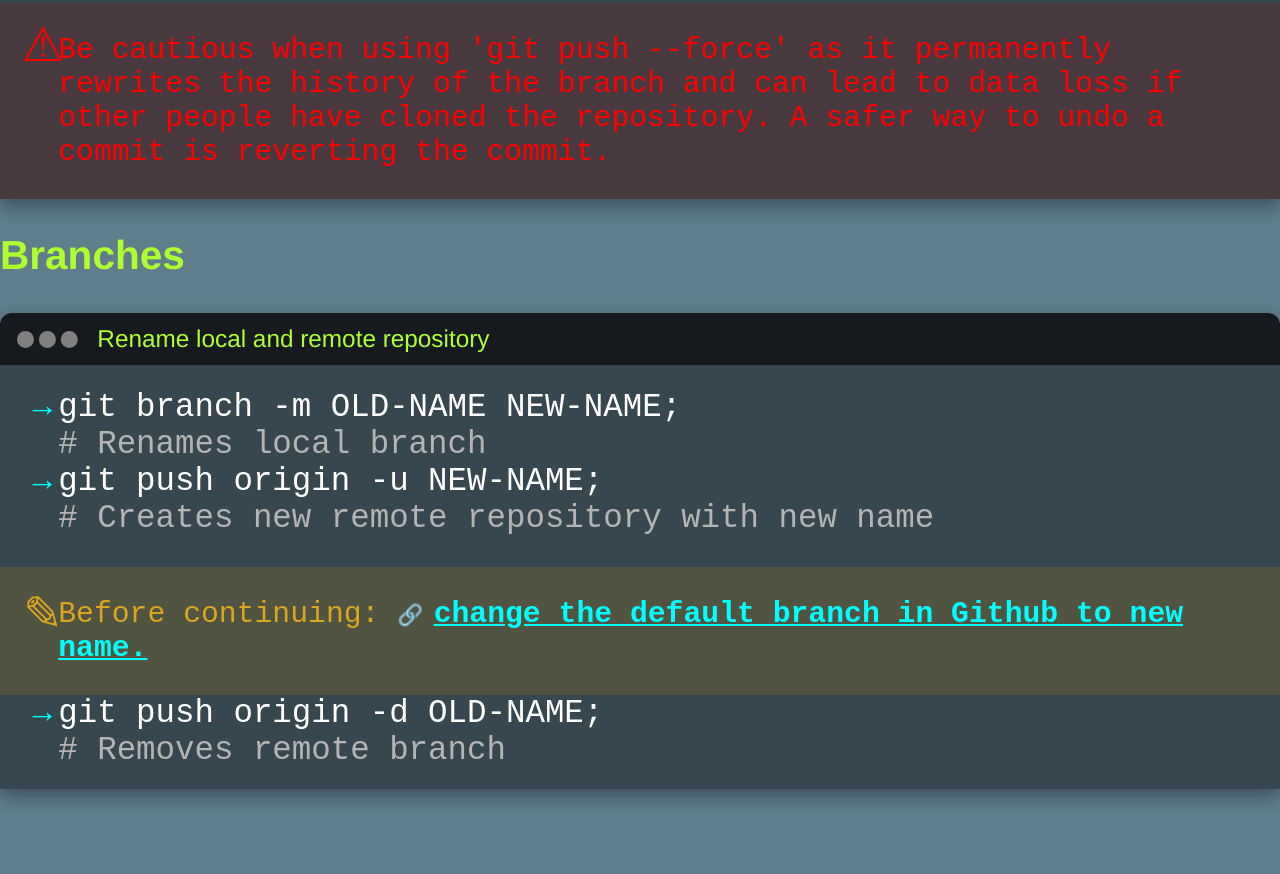
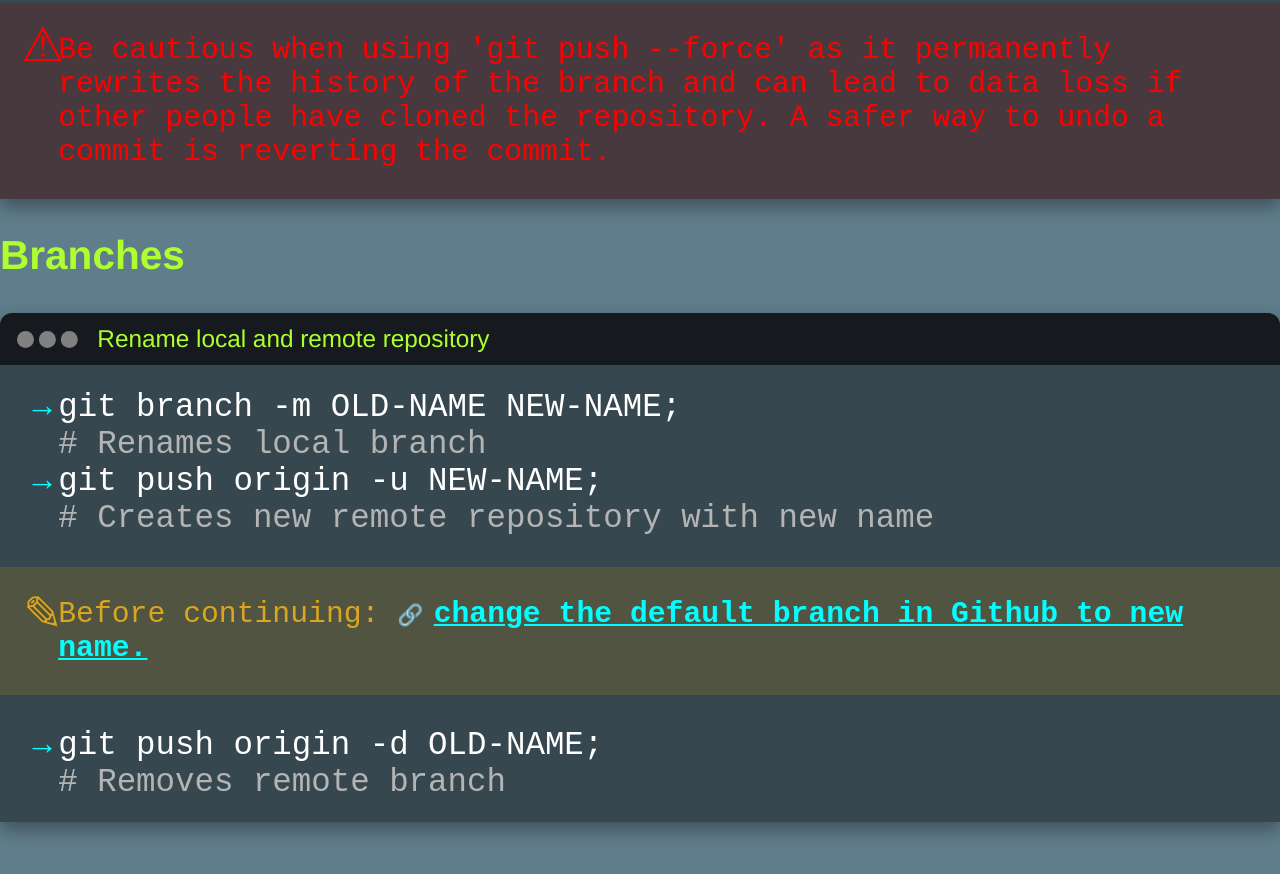
Before and after one commit to michiel-theelen/git-cheatsheet, a plain HTML site: page index.html in a window 1280 px wide. Shown: the part 5243-6117 px from the top of the page. Before the commit the page ends 6087 px from the top, so only its background shows below. Drawn offline with Linux system fonts and the light colour scheme.

Commit message:
fix spacings

```diff
--- a/style.css
+++ b/style.css
@@ -77,6 +77,10 @@ a::before{
 
 .terminal > div {
   padding-left: 2.8rem;
+}
+
+.terminal > code+div, .terminal > div+code {
+  margin-top: 1em;
 }
 
 .terminal > h3 {
```
